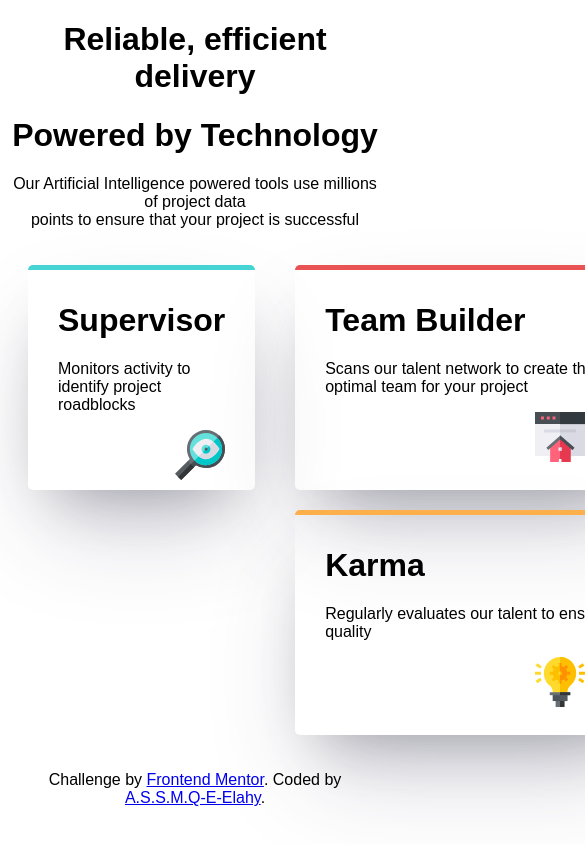
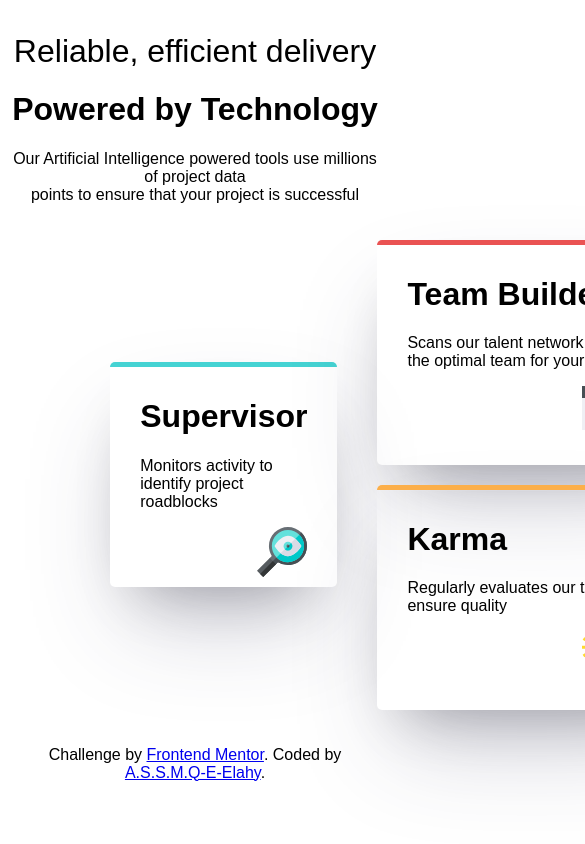
Before and after one commit to elahy/frontendMentor, a plain HTML site: page four-card-feature-section-master/index.html in a window 390 px wide. Shown: the top 844 px of the page, 585 px wide, since content can reach past the window. Drawn offline with Linux system fonts and the light colour scheme.

Commit message:
added mobile  view

```diff
--- a/four-card-feature-section-master/index.html
+++ b/four-card-feature-section-master/index.html
@@ -19,8 +19,8 @@
   </head>
   <body>
     <div class="header">
-      <h1>Reliable, efficient delivery</h1>
-      <h1>Powered by Technology</h1>
+      <h1 class="thinhead">Reliable, efficient delivery</h1>
+      <h1 class="boldhead">Powered by Technology</h1>
       <p>
         Our Artificial Intelligence powered tools use millions of project data
         <br />points to ensure that your project is successful
--- a/four-card-feature-section-master/styles.css
+++ b/four-card-feature-section-master/styles.css
@@ -6,19 +6,28 @@ body {
   text-align: center;
 }
 
+.thinhead {
+  font-weight: 300;
+  padding-top: 3%;
+}
+.boldhead {
+  margin-top: 0;
+}
+
 .card {
   border-top: 5px solid hsl(180, 62%, 55%);
   box-shadow: rgba(255, 255, 255, 0.1) 0px 1px 1px 0px inset,
     rgba(50, 50, 93, 0.25) 0px 50px 100px -20px,
     rgba(0, 0, 0, 0.3) 0px 30px 60px -30px;
   height: 200px;
-  width: 300px;
+  width: 250px;
   padding: 10px 30px;
   margin: 20px;
   border-radius: 5px;
 }
 .card.sup {
   border-top: 5px solid hsl(180, 62%, 55%);
+  align-self: center;
 }
 .card.team {
   border-top: 5px solid hsl(0, 78%, 62%);
@@ -28,14 +37,23 @@ body {
 }
 .card.cal {
   border-top: 5px solid hsl(212, 86%, 64%);
+  align-self: center;
 }
 img {
   margin-left: 70%;
 }
 .allCards {
   display: flex;
+  margin-left: 22%;
+  margin-right: auto;
 }
 
 footer {
   text-align: center;
 }
+
+@media only screen and (max-width: 375px) {
+  .allCards {
+    flex-direction: column;
+  }
+}
```
